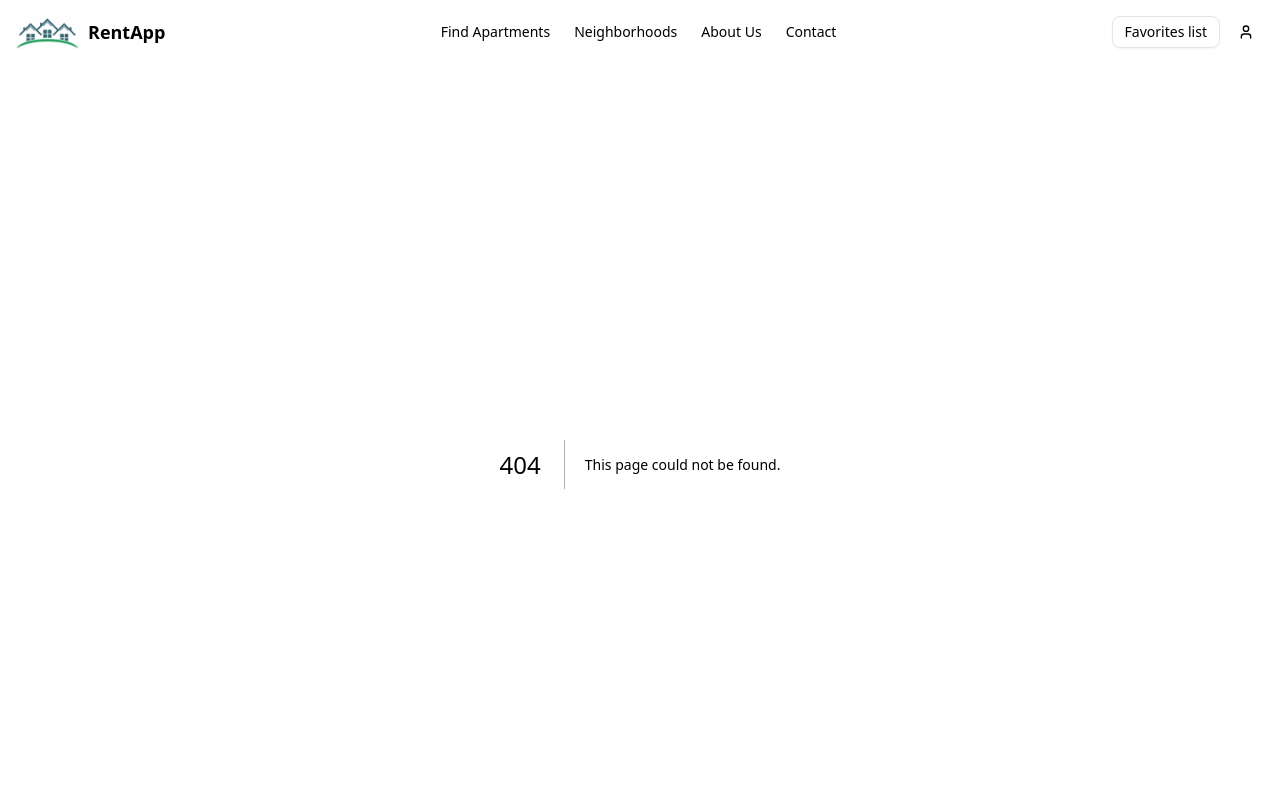
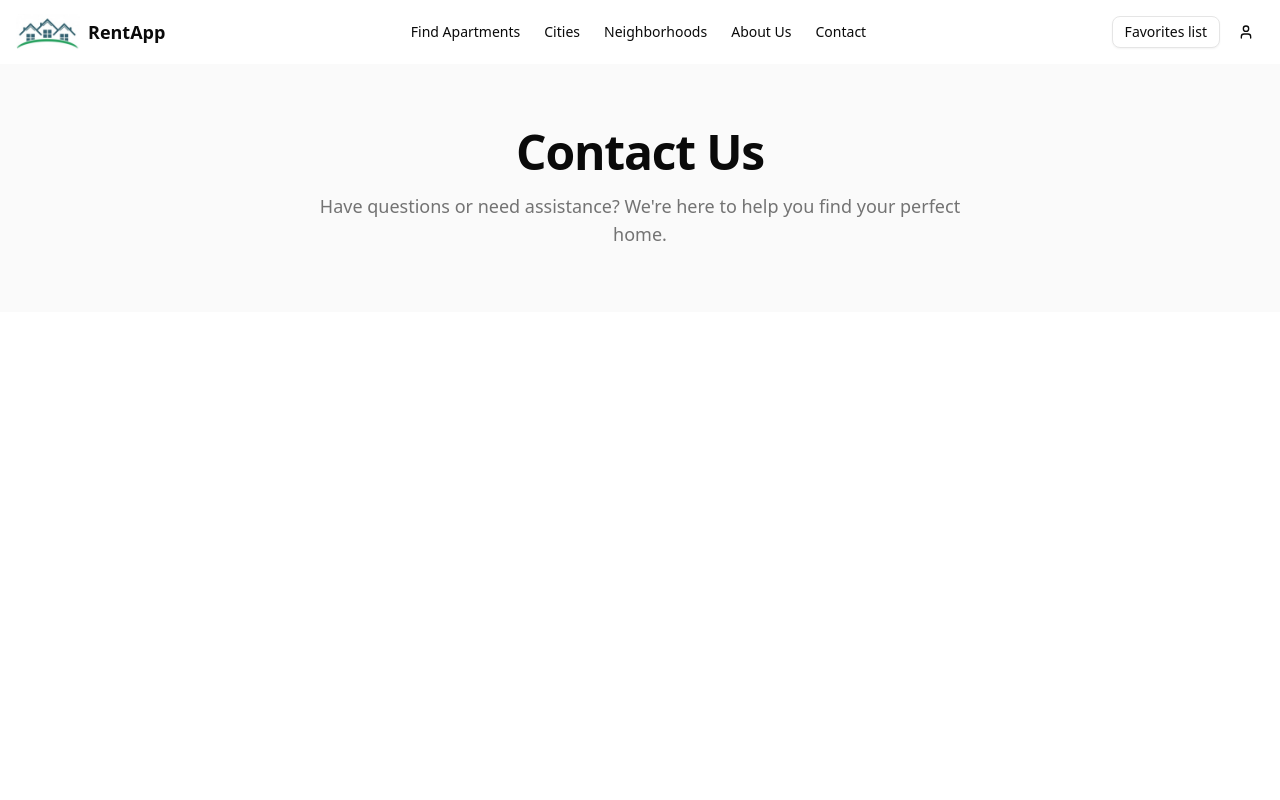
Before and after one commit to keremenen/rent-app, a Next.js app: page /contact in a window 1280 px wide. Before the commit this address had no page. Shown: the top 800 px of the page. Built offline with nearby package versions, Linux system fonts and the light colour scheme.

Commit message:
WIP contact page

```diff
--- /dev/null
+++ b/src/app/contact/page.tsx
@@ -0,0 +1,18 @@
+import { PageHeader } from "@/components/page-headers";
+
+export default function ContactPage() {
+  return (
+    <div className="bg-background min-h-screen">
+      <PageHeader
+        title="Contact Us"
+        description="Have questions or need assistance? We're here to help you find your perfect home."
+      />
+      <main className="container px-4 py-12">
+        <div className="grid gap-10 lg:grid-cols-2">
+          {/* <ContactInfo /> */}
+          {/* <ContactForm /> */}
+        </div>
+      </main>
+    </div>
+  );
+}
--- a/src/components/main-navigation.tsx
+++ b/src/components/main-navigation.tsx
@@ -91,6 +91,12 @@ export function MainNavigation() {
           </Link>
 
           <Link
+            href="/cities"
+            className="hover:text-primary text-sm font-medium"
+          >
+            Cities
+          </Link>
+          <Link
             href="/neighborhoods"
             className="hover:text-primary text-sm font-medium"
           >
```
